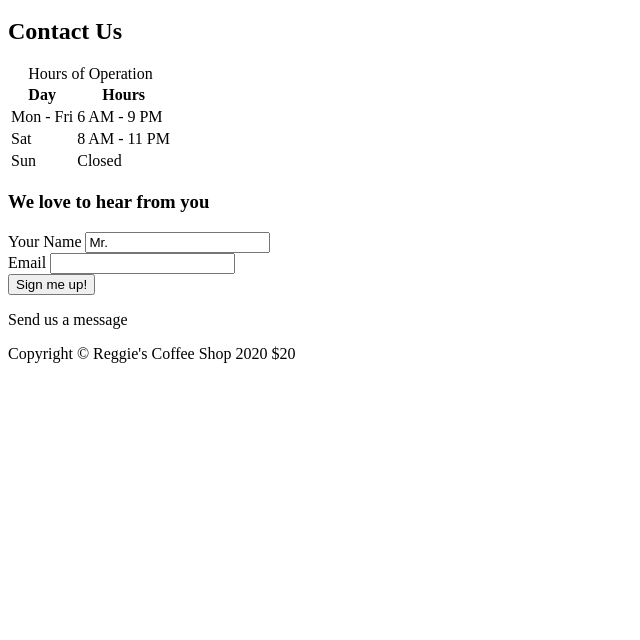
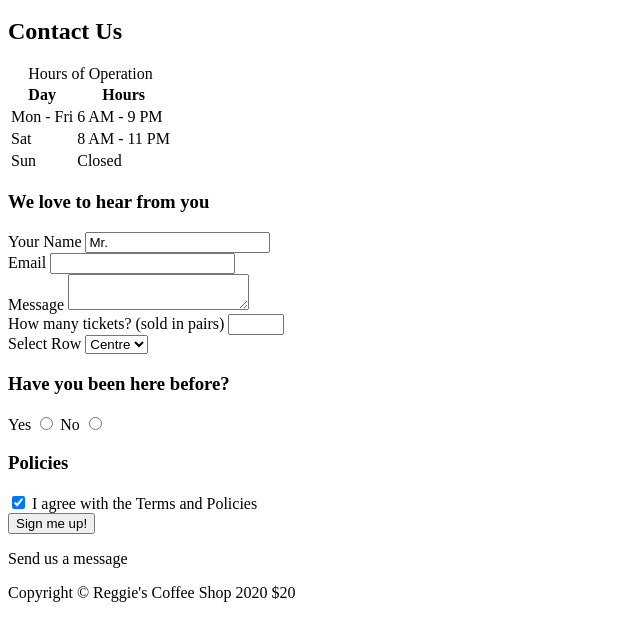
Before and after one commit to maca0071/maca0071.github.io, a plain HTML site: page week-4/contact.html in a window 1280 px wide. Shown: the part 118-758 px from the top of the page, without its empty margins (0-640 px from the left). Drawn offline with Linux system fonts and the light colour scheme.

Commit message:
adding more input fields

```diff
--- a/week-4/contact.html
+++ b/week-4/contact.html
@@ -58,7 +58,32 @@
             <label for="youremail">Email</label>
             <input type="email" name="yourself" id="youremail" required>
             </div>
-
+            <div>
+            <label for="message">Message</label>
+            <textarea name="message" id="message"></textarea>
+            </div>
+            <div>
+            <label for="tickets">How many tickets? (sold in pairs)</label>
+            <input type="number" name="tickets" id="tickets" min="2" max="10" step="2">
+            </div>
+            <label for="row">Select Row</label>
+            <select name="row" id="row">
+                <option value="front">Front</option>
+                <option value="centre" selected>Centre</option>
+                <option value="back">Back</option>
+            </select>
+            <div>
+                <h3>Have you been here before?</h3>
+                <label for="yes">Yes</label>
+                <input type="radio" id="yes" name="past">
+                <label for="no">No</label>
+                <input type="radio" id="no" name="past">
+            </div>
+            <div>
+                <h3>Policies</h3>
+                <input type="checkbox" name="policies" id="policies" checked required>
+                <label for="policies">I agree with the Terms and Policies</label>
+            </div>
             <button type="submit">Sign me up!</button>
             </form>
         </section>
```
